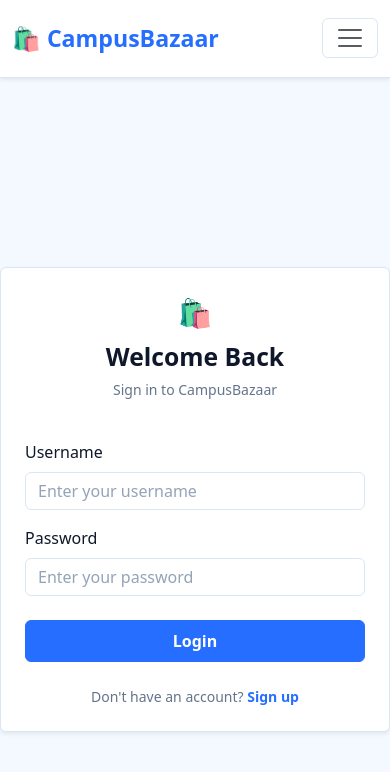
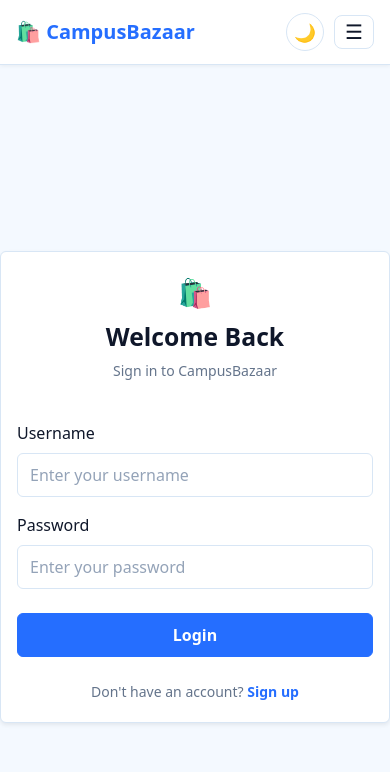
Before and after one commit to nandininautiyal/CampusBazaar, a React (Vite) app in the folder frontend/: page /login in a window 390 px wide. Shown: the top 772 px of the page. Built offline with nearby package versions, Linux system fonts and the light colour scheme; no server answers.

Commit message:
fix: mobile nav menu, theme toggle visibility, Bootstrap JS bundle

```diff
--- a/frontend/index.html
+++ b/frontend/index.html
@@ -11,6 +11,9 @@
   </head>
   <body>
     <div id="root"></div>
+    <script
+      src="https://cdn.jsdelivr.net/npm/bootstrap@5.3.3/dist/js/bootstrap.bundle.min.js"
+    ></script>
     <script type="module" src="/src/main.jsx"></script>
   </body>
 </html>
--- a/frontend/src/components/Header.jsx
+++ b/frontend/src/components/Header.jsx
@@ -1,4 +1,4 @@
-import React, { useState, useEffect } from "react";
+import React, { useState, useEffect, useRef } from "react";
 import { Link, useNavigate, useLocation } from "react-router-dom";
 import { useAuth } from "../context/AuthContext";
 import { useTheme } from "../context/ThemeContext";
@@ -10,11 +10,34 @@
   const navigate = useNavigate();
   const location = useLocation();
   const [hasUnread, setHasUnread] = useState(false);
+  const [menuOpen, setMenuOpen] = useState(false);
+  const navRef = useRef(null);
 
+  // Close menu on route change
+  useEffect(() => {
+    setMenuOpen(false);
+  }, [location.pathname]);
+
+  // Close menu on outside click
+  useEffect(() => {
+    const handleClick = (e) => {
+      if (navRef.current && !navRef.current.contains(e.target)) {
+        setMenuOpen(false);
+      }
+    };
+    document.addEventListener("mousedown", handleClick);
+    document.addEventListener("touchstart", handleClick);
+    return () => {
+      document.removeEventListener("mousedown", handleClick);
+      document.removeEventListener("touchstart", handleClick);
+    };
+  }, []);
+
+  // Check for unread messages every 15s
   useEffect(() => {
     if (!user) return;
     checkUnread();
-    const interval = setInterval(checkUnread, 15000); // poll every 15s
+    const interval = setInterval(checkUnread, 15000);
     return () => clearInterval(interval);
   }, [user]);
 
@@ -40,83 +63,248 @@
 
   const handleLogout = () => {
     logout();
+    setMenuOpen(false);
     navigate("/login");
   };
 
+  const navLink = (path, label, dot = false) => (
+    <Link
+      to={path}
+      onClick={() => setMenuOpen(false)}
+      style={{
+        display: "flex",
+        alignItems: "center",
+        gap: 6,
+        padding: "10px 16px",
+        borderRadius: 8,
+        textDecoration: "none",
+        fontWeight: 500,
+        fontSize: "1rem",
+        color: location.pathname === path
+          ? "var(--color-primary)"
+          : "var(--color-text-secondary)",
+        backgroundColor: location.pathname === path
+          ? "rgba(37,110,255,0.08)"
+          : "transparent",
+        position: "relative",
+      }}
+    >
+      {label}
+      {dot && hasUnread && (
+        <span style={{
+          width: 8, height: 8,
+          borderRadius: "50%",
+          backgroundColor: "var(--color-accent)",
+          display: "inline-block",
+          marginLeft: 2,
+        }} />
+      )}
+    </Link>
+  );
+
   return (
-    <nav className="navbar navbar-expand-md border-bottom shadow-sm sticky-top py-3">
-      <div className="container">
-        <Link className="navbar-brand fw-bold fs-3 d-flex align-items-center gap-2 text-success" to="/">
+    <nav
+      ref={navRef}
+      style={{
+        backgroundColor: "var(--color-surface)",
+        borderBottom: "1px solid var(--color-border)",
+        position: "sticky",
+        top: 0,
+        zIndex: 1000,
+        boxShadow: "0 1px 4px rgba(0,0,0,0.06)",
+      }}
+    >
+      <div style={{
+        maxWidth: 1200,
+        margin: "0 auto",
+        padding: "0 16px",
+        height: 64,
+        display: "flex",
+        alignItems: "center",
+        justifyContent: "space-between",
+        gap: 12,
+      }}>
+
+        {/* Brand */}
+        <Link
+          to="/"
+          onClick={() => setMenuOpen(false)}
+          style={{
+            fontWeight: 700,
+            fontSize: "1.25rem",
+            color: "var(--color-primary)",
+            textDecoration: "none",
+            display: "flex",
+            alignItems: "center",
+            gap: 8,
+            flexShrink: 0,
+          }}
+        >
           🛍️ CampusBazaar
         </Link>
 
-        <button
-          className="navbar-toggler"
-          type="button"
-          data-bs-toggle="collapse"
-          data-bs-target="#navbarNav"
+        {/* Desktop Nav */}
+        <div style={{ display: "flex", alignItems: "center", gap: 4 }}
+          className="d-none d-md-flex">
+          {navLink("/", "Home")}
+          {user && navLink("/inbox", "💬 Inbox", true)}
+          {user && navLink("/my-listings", "My Listings")}
+        </div>
+
+        {/* Desktop Right */}
+        <div style={{ display: "flex", alignItems: "center", gap: 10 }}
+          className="d-none d-md-flex">
+          <button onClick={toggleTheme} className="theme-toggle" aria-label="Toggle theme">
+            {theme === "light" ? "🌙" : "☀️"}
+          </button>
+          {user ? (
+            <>
+              <Link to="/create-listing" className="btn btn-success btn-sm fw-semibold">
+                + Sell Item
+              </Link>
+              <span style={{ color: "var(--color-text-secondary)", fontSize: 14 }}>
+                Hi, <strong style={{ color: "var(--color-text)" }}>{user.username}</strong>
+              </span>
+              <button onClick={handleLogout} className="btn btn-outline-danger btn-sm">
+                Logout
+              </button>
+            </>
+          ) : (
+            <>
+              <Link to="/login" className="btn btn-outline-success btn-sm">Login</Link>
+              <Link to="/signup" className="btn btn-success btn-sm">Sign Up</Link>
+            </>
+          )}
+        </div>
+
+        {/* Mobile Right — theme toggle + hamburger */}
+        <div style={{ display: "flex", alignItems: "center", gap: 10 }}
+          className="d-flex d-md-none">
+          <button onClick={toggleTheme} className="theme-toggle" aria-label="Toggle theme">
+            {theme === "light" ? "🌙" : "☀️"}
+          </button>
+          <button
+            onClick={() => setMenuOpen((prev) => !prev)}
+            aria-label="Toggle menu"
+            style={{
+              background: "none",
+              border: "1px solid var(--color-border)",
+              borderRadius: 8,
+              padding: "6px 10px",
+              cursor: "pointer",
+              fontSize: 20,
+              color: "var(--color-text)",
+              lineHeight: 1,
+            }}
+          >
+            {menuOpen ? "✕" : "☰"}
+          </button>
+        </div>
+      </div>
+
+      {/* Mobile Menu Dropdown */}
+      {menuOpen && (
+        <div
+          className="d-md-none"
+          style={{
+            backgroundColor: "var(--color-surface)",
+            borderTop: "1px solid var(--color-border)",
+            padding: "12px 16px 20px",
+            display: "flex",
+            flexDirection: "column",
+            gap: 4,
+          }}
         >
-          <span className="navbar-toggler-icon" />
-        </button>
+          {navLink("/", "🏠 Home")}
+          {user && navLink("/inbox", "💬 Inbox", true)}
+          {user && navLink("/my-listings", "📋 My Listings")}
 
-        <div className="collapse navbar-collapse" id="navbarNav">
-          <ul className="navbar-nav me-auto mb-2 mb-md-0 gap-2">
-            <li className="nav-item">
-              <Link
-                className={`nav-link ${location.pathname === "/" ? "active fw-semibold" : ""}`}
-                to="/"
-              >
-                Home
-              </Link>
-            </li>
-            {user && (
-              <>
-                <li className="nav-item">
-                  <Link
-                    className={`nav-link ${location.pathname === "/inbox" ? "active fw-semibold" : ""}`}
-                    to="/inbox"
-                    onClick={() => setHasUnread(false)}
-                  >
-                    💬 Inbox
-                    {hasUnread && <span className="nav-unread-dot" />}
-                  </Link>
-                </li>
-                <li className="nav-item">
-                  <Link
-                    className={`nav-link ${location.pathname === "/my-listings" ? "active fw-semibold" : ""}`}
-                    to="/my-listings"
-                  >
-                    My Listings
-                  </Link>
-                </li>
-              </>
-            )}
-          </ul>
-
-          <div className="d-flex align-items-center gap-3 flex-wrap">
-            <button onClick={toggleTheme} className="theme-toggle" aria-label="Toggle theme">
-              {theme === "light" ? "🌙" : "☀️"}
-            </button>
-
+          <div style={{ borderTop: "1px solid var(--color-border)", marginTop: 8, paddingTop: 12 }}>
             {user ? (
               <>
-                <Link to="/create-listing" className="btn btn-success fw-semibold">
+                <Link
+                  to="/create-listing"
+                  onClick={() => setMenuOpen(false)}
+                  style={{
+                    display: "block",
+                    width: "100%",
+                    padding: "10px 16px",
+                    backgroundColor: "var(--color-primary)",
+                    color: "#fff",
+                    borderRadius: 8,
+                    textDecoration: "none",
+                    fontWeight: 600,
+                    textAlign: "center",
+                    marginBottom: 8,
+                  }}
+                >
                   + Sell Item
                 </Link>
-                <span className="text-muted">Hi, <strong>{user.username}</strong></span>
-                <button onClick={handleLogout} className="btn btn-outline-danger">
+                <p style={{
+                  color: "var(--color-text-secondary)",
+                  fontSize: 13,
+                  textAlign: "center",
+                  margin: "0 0 8px",
+                }}>
+                  Signed in as <strong style={{ color: "var(--color-text)" }}>{user.username}</strong>
+                </p>
+                <button
+                  onClick={handleLogout}
+                  style={{
+                    display: "block",
+                    width: "100%",
+                    padding: "10px 16px",
+                    backgroundColor: "transparent",
+                    color: "#ef4444",
+                    border: "1px solid #ef4444",
+                    borderRadius: 8,
+                    fontWeight: 600,
+                    cursor: "pointer",
+                    textAlign: "center",
+                  }}
+                >
                   Logout
                 </button>
               </>
             ) : (
-              <>
-                <Link to="/login" className="btn btn-outline-success">Login</Link>
-                <Link to="/signup" className="btn btn-success">Sign Up</Link>
-              </>
+              <div style={{ display: "flex", flexDirection: "column", gap: 8 }}>
+                <Link
+                  to="/login"
+                  onClick={() => setMenuOpen(false)}
+                  style={{
+                    display: "block",
+                    padding: "10px 16px",
+                    border: "1px solid var(--color-primary)",
+                    color: "var(--color-primary)",
+                    borderRadius: 8,
+                    textDecoration: "none",
+                    fontWeight: 600,
+                    textAlign: "center",
+                  }}
+                >
+                  Login
+                </Link>
+                <Link
+                  to="/signup"
+                  onClick={() => setMenuOpen(false)}
+                  style={{
+                    display: "block",
+                    padding: "10px 16px",
+                    backgroundColor: "var(--color-primary)",
+                    color: "#fff",
+                    borderRadius: 8,
+                    textDecoration: "none",
+                    fontWeight: 600,
+                    textAlign: "center",
+                  }}
+                >
+                  Sign Up
+                </Link>
+              </div>
             )}
           </div>
         </div>
-      </div>
+      )}
     </nav>
   );
 };
--- a/frontend/src/index.css
+++ b/frontend/src/index.css
@@ -237,3 +237,56 @@
 [data-theme="dark"] ::-webkit-scrollbar { width: 6px; }
 [data-theme="dark"] ::-webkit-scrollbar-track { background: var(--color-bg); }
 [data-theme="dark"] ::-webkit-scrollbar-thumb { background: var(--color-border); border-radius: 3px; }
+
+/* ─── Mobile fixes ──────────────────────────────────────── */
+
+/* Prevent horizontal scroll on mobile */
+html, body {
+  overflow-x: hidden;
+  width: 100%;
+}
+
+/* Make cards full width on small screens */
+@media (max-width: 576px) {
+  .container {
+    padding-left: 12px !important;
+    padding-right: 12px !important;
+  }
+
+  /* Listing grid single column on very small screens */
+  .row-cols-1 > * {
+    padding-left: 8px;
+    padding-right: 8px;
+  }
+
+  /* Chat input full width */
+  .chat-input-row {
+    gap: 8px;
+  }
+
+  /* Forms full width padding */
+  .card.p-4 {
+    padding: 20px 16px !important;
+  }
+}
+
+/* Touch targets — minimum 44px height for mobile buttons */
+@media (max-width: 768px) {
+  .btn {
+    min-height: 44px;
+    display: inline-flex;
+    align-items: center;
+    justify-content: center;
+  }
+
+  .form-control,
+  .form-select {
+    min-height: 44px;
+    font-size: 16px !important;
+  }
+
+  /* Inbox cards easier to tap */
+  .card {
+    cursor: pointer;
+  }
+}
```
